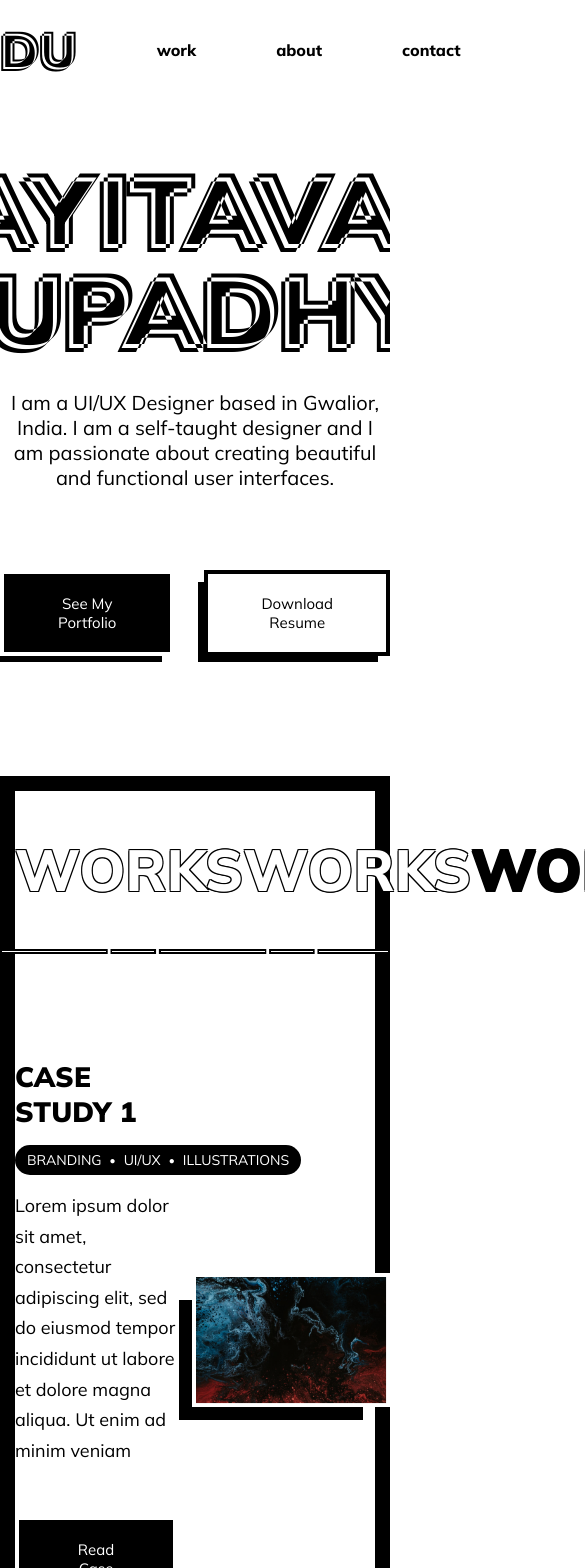
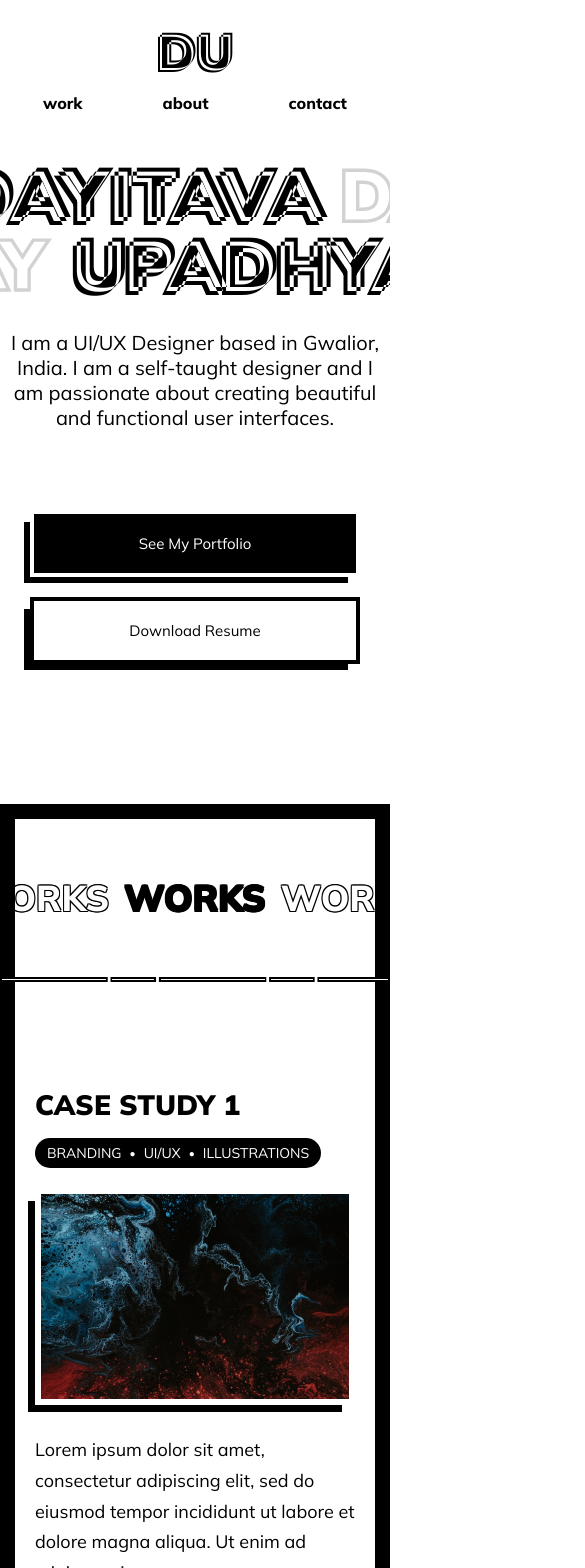
Before and after one commit to dayitava/literate-octo-bassoon, a Next.js app: page / in a window 390 px wide. Shown: the top 1568 px of the page, 585 px wide, since content can reach past the window. Built offline with nearby package versions, Linux system fonts and the light colour scheme.

Commit message:
adds responsive css

```diff
--- a/src/components/Works/WorkHead.js
+++ b/src/components/Works/WorkHead.js
@@ -4,7 +4,7 @@ import WorkTopBorder from "../../assets/worktopborder.svg";
 
 const WorkHead = () => (
   <Fragment>
-    <div className="heading d-flex justify-content-between">
+    <div className="heading d-flex">
       <p className="head">Works</p>
       <p className="head">Works</p>
       <p className="head main">Works</p>
--- a/src/components/Works/index.js
+++ b/src/components/Works/index.js
@@ -43,6 +43,11 @@ const Works = () => {
                   </div>
                 ))}
               </div>
+              <img
+                className="inside-image"
+                src={caseStudy.img.src}
+                alt={`${caseStudy.title}`}
+              />
               <div className="brief">{caseStudy.description}</div>
               <button className="theme-btn black">Read Case Study</button>
             </div>
--- a/src/styles/globals.scss
+++ b/src/styles/globals.scss
@@ -108,9 +108,22 @@ button.theme-btn {
   height: 100px;
   max-width: 1200px;
 
+  @media screen and (max-width: 1300px) {
+    padding-left: 30px;
+    padding-right: 30px;
+  }
+
+  @media screen and (max-width: 576px) {
+    flex-direction: column;
+  }
+
   .navbar-brand {
     position: relative;
     font-size: 50px;
+    @media screen and (max-width: 576px) {
+      padding-top: 20px;
+      padding-bottom: 10px;
+    }
   }
 
   .navbar-menu {
@@ -118,6 +131,11 @@ button.theme-btn {
       font-weight: 700;
       font-size: 16px;
       margin-left: 80px;
+      @media screen and (max-width: 576px) {
+        &:first-of-type {
+          margin-left: 0px;
+        }
+      }
     }
   }
 }
@@ -138,6 +156,11 @@ main {
         font-size: 100px;
         line-height: 100px;
         margin: 0;
+
+        @media screen and (max-width: 576px) {
+          font-size: 70px;
+          line-height: 70px;
+        }
       }
       .text-border-grey {
         text-transform: uppercase;
@@ -155,6 +178,25 @@ main {
       margin-top: 30px;
       margin-bottom: 80px;
     }
+
+    @media screen and (max-width: 576px) {
+      .name {
+        .d-flex {
+          align-items: center;
+          img {
+            height: 55px;
+          }
+        }
+      }
+      .hero-button-group {
+        flex-direction: column;
+        button {
+          margin-left: 30px;
+          margin-right: 30px;
+          margin-bottom: 20px;
+        }
+      }
+    }
   }
 }
 
@@ -164,10 +206,12 @@ section.work {
   padding-bottom: 50px;
 
   .heading {
-    max-width: 1200px;
     margin: auto;
     margin-bottom: 50px;
     margin-top: 50px;
+    justify-content: center;
+    gap: 40px;
+    overflow: hidden;
     .head {
       line-height: 58px;
       font-size: 58px;
@@ -179,6 +223,13 @@ section.work {
       &.main {
         color: #000;
       }
+
+      @media screen and (max-width: 576px) {
+        font-size: 36px;
+      }
+    }
+    @media screen and (max-width: 576px) {
+      gap: 15px;
     }
   }
 
@@ -204,6 +255,9 @@ section.work {
       }
       .info {
         width: 45%;
+        .inside-image {
+          display: none;
+        }
       }
       &-heading {
         font-weight: 900;
@@ -250,6 +304,14 @@ section.work {
           object-fit: cover;
           box-shadow: -20px 20px 0 -7px black;
           margin-right: -15px;
+          @media screen and (max-width: 1300px) {
+            max-width: 450px;
+            max-height: 300px;
+          }
+          @media screen and (max-width: 576px) {
+            max-width: 300px;
+            max-height: 200px;
+          }
         }
       }
       &.img-left {
@@ -261,5 +323,67 @@ section.work {
         }
       }
     }
+    @media screen and (max-width: 1300px) {
+      padding-left: 30px;
+      padding-right: 30px;
+      .work-card {
+        .info {
+          width: 50%;
+        }
+      }
+    }
+
+    @media screen and (max-width: 991px) {
+      padding-left: 20px;
+      padding-right: 20px;
+      .work-card {
+        .brief {
+          margin-bottom: 20px;
+        }
+        .info {
+          width: 100%;
+          margin-bottom: 20px;
+          .inside-image {
+            max-width: 450px;
+            max-height: 300px;
+            object-fit: cover;
+            box-shadow: -15px 15px 0 -5px black;
+            display: block;
+            margin: auto;
+            margin-top: 20px;
+            margin-bottom: 30px;
+          }
+        }
+
+        .work-image {
+          display: none;
+        }
+      }
+    }
+    @media screen and (max-width: 576px) {
+      padding-left: 20px;
+      padding-right: 20px;
+      .work-card {
+        .brief {
+          margin-bottom: 20px;
+        }
+        .info {
+          .inside-image {
+            max-width: 100%;
+            max-height: 100%;
+            object-fit: cover;
+            box-shadow: -10px 10px 0 -3px black;
+            display: block;
+            margin: auto;
+            margin-top: 20px;
+            margin-bottom: 30px;
+          }
+        }
+
+        .work-image {
+          display: none;
+        }
+      }
+    }
   }
 }
```
